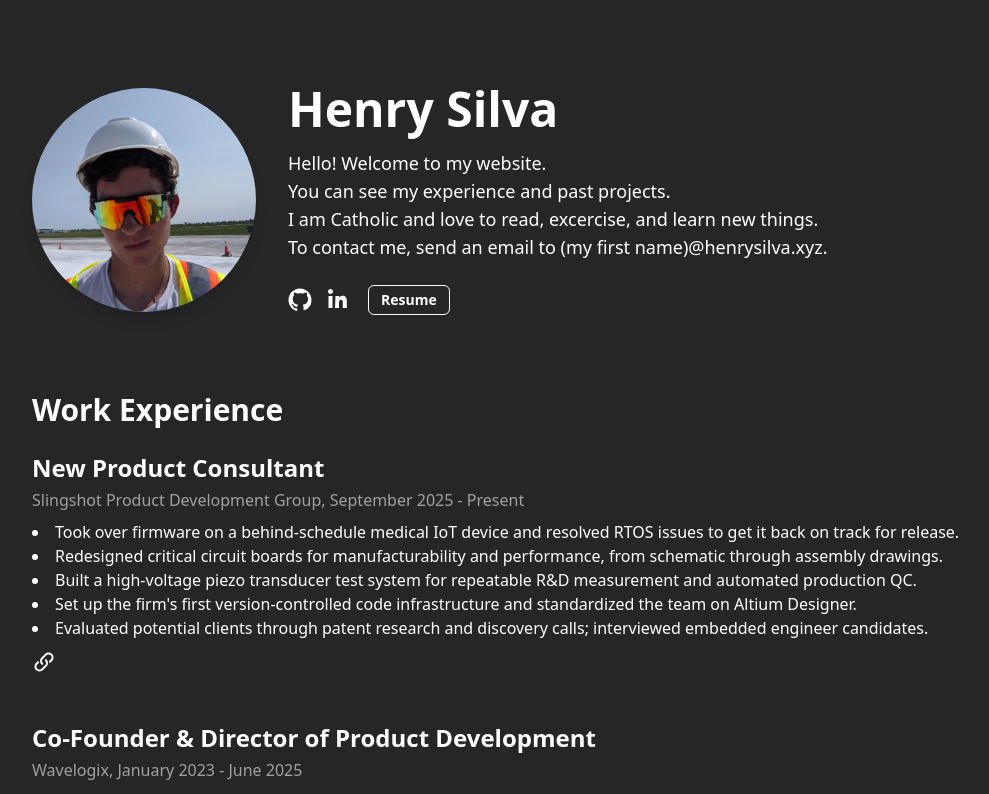
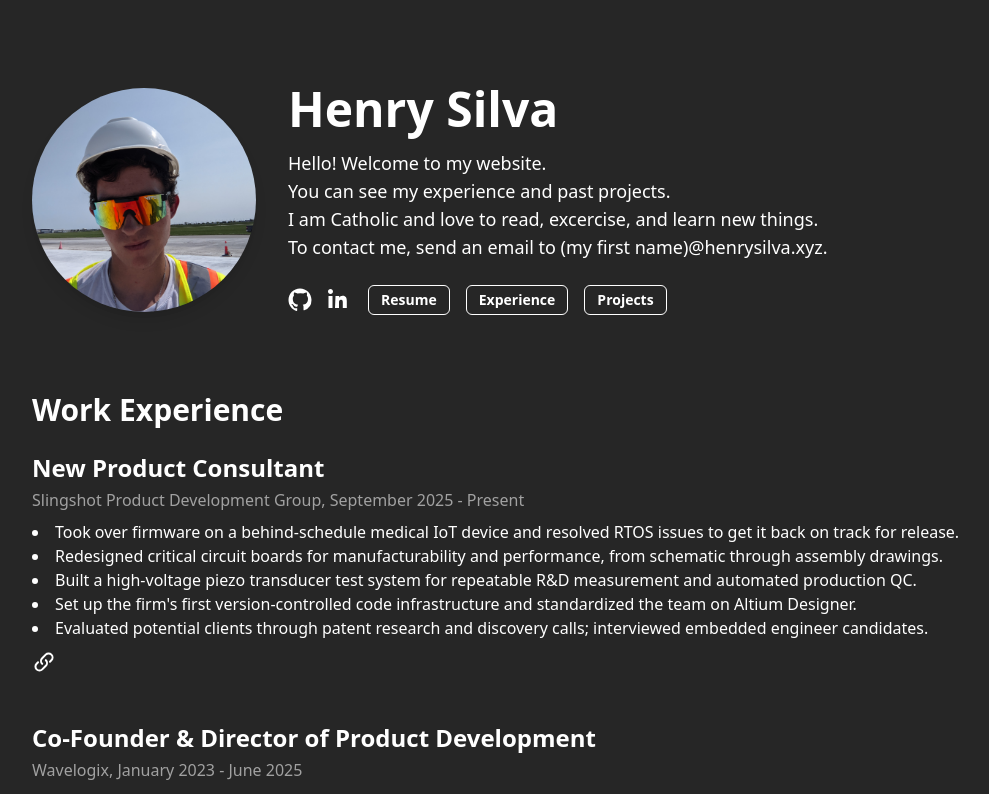
Before and after one commit to henrySi1va/personal-website, a Vue app: page / in a window 1280 px wide. Shown: the top 794 px of the page, without its empty margins (32-1021 px from the left). Built offline with nearby package versions, Linux system fonts and the light colour scheme.

Commit message:
Add buttons to soft scroll to sections on page

```diff
--- a/src/components/Experiences.vue
+++ b/src/components/Experiences.vue
@@ -8,7 +8,7 @@ const experiences = ref(experienceData);
 </script>
 
 <template>
-<section class="max-w-6xl mx-auto py-8 space-y-12">
+<section id="experience" class="max-w-6xl mx-auto py-8 space-y-12">
     <h2 class="text-3xl font-semibold text-white mb-6">Work Experience</h2>
     <Experience v-for="experience in experiences" :key="experience.title" :experience="experience" />
 </section>
--- a/src/components/Hero.vue
+++ b/src/components/Hero.vue
@@ -21,7 +21,7 @@ import me from '../assets/images/me.jpg';
       </p>
 
       <!-- Social Links -->
-      <div class="flex items-center gap-4">
+      <div class="flex flex-wrap items-center gap-4">
         <a href="https://github.com/henrySi1va" target="_blank" class="hover:text-neutral-400 text-white">
           <svg class="w-6 h-6" fill="currentColor" viewBox="0 0 24 24">
             <path d="M12 .5C5.65.5.5 5.65.5 12c0 5.1 3.3 9.4 7.9 10.9.6.1.8-.3.8-.6v-2.1c-3.2.7-3.9-1.5-3.9-1.5-.6-1.5-1.4-1.9-1.4-1.9-1.1-.8.1-.8.1-.8 1.2.1 1.8 1.3 1.8 1.3 1.1 1.9 2.9 1.4 3.6 1.1.1-.8.4-1.4.7-1.7-2.6-.3-5.3-1.3-5.3-5.9 0-1.3.5-2.3 1.2-3.2-.1-.3-.5-1.5.1-3.2 0 0 1-.3 3.3 1.2a11.4 11.4 0 0 1 6 0c2.3-1.5 3.3-1.2 3.3-1.2.6 1.7.2 2.9.1 3.2.8.9 1.2 2 1.2 3.2 0 4.7-2.7 5.6-5.3 5.9.4.3.8 1 .8 2v3c0 .3.2.7.8.6A10.9 10.9 0 0 0 23.5 12c0-6.35-5.15-11.5-11.5-11.5z"/>
@@ -35,6 +35,12 @@ import me from '../assets/images/me.jpg';
         <a href="/henry-silva-resume.pdf" target="_blank" class="px-3 py-1 text-sm font-semibold border border-white rounded-md text-white hover:text-neutral-400 hover:border-neutral-400">
           Resume
         </a>
+        <a href="#experience" class="px-3 py-1 text-sm font-semibold border border-white rounded-md text-white hover:text-neutral-400 hover:border-neutral-400">
+          Experience
+        </a>
+        <a href="#projects" class="px-3 py-1 text-sm font-semibold border border-white rounded-md text-white hover:text-neutral-400 hover:border-neutral-400">
+          Projects
+        </a>
       </div>
     </div>
   </section>
--- a/src/components/Projects.vue
+++ b/src/components/Projects.vue
@@ -8,7 +8,7 @@ const projects = ref(projectData);
 </script>
 
 <template>
-<section class="max-w-6xl mx-auto py-8 space-y-12">
+<section id="projects" class="max-w-6xl mx-auto py-8 space-y-12">
     <h2 class="text-3xl font-semibold text-white mb-6">Personal Projects</h2>
     <Project v-for="project in projects" :key="project.title" :project="project" />
 </section>
```
Also changed, not shown: index.html (+1 -1 lines).
